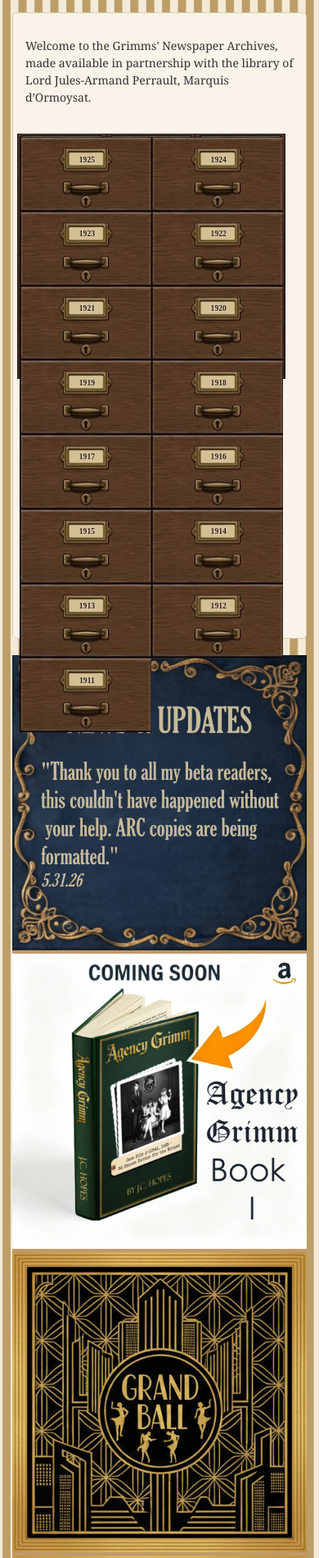
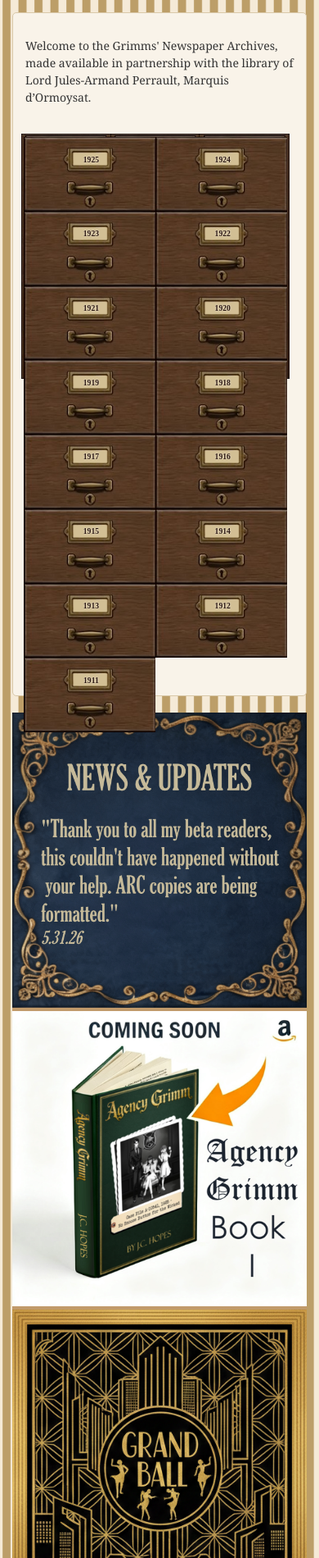
Before and after one commit to johnhopes-collab/grimmsdetectiveagency, a Jekyll site: the page built from archives/newspaper.html, in a window 390 px wide. Shown: the part 308-2208 px from the top of the page at 82% size. Built offline with Jekyll 4.4.1, drawn with Linux system fonts in a browser that asks for light colours.

Commit message:
Update newspaper-archives.css

```diff
--- a/assets/css/newspaper-archives.css
+++ b/assets/css/newspaper-archives.css
@@ -96,8 +96,8 @@
         max-width: 37.5625rem; /* 601px converted to rem */
         margin: 0 auto;
         padding: 20px 0;
-        margin-left: -10px;
-        height: 580px;
+        margin-left: -5px;
+        height: 650px;
     }
 
     .newspaper-cabinet-year { font-size: 0.6rem; }
```
